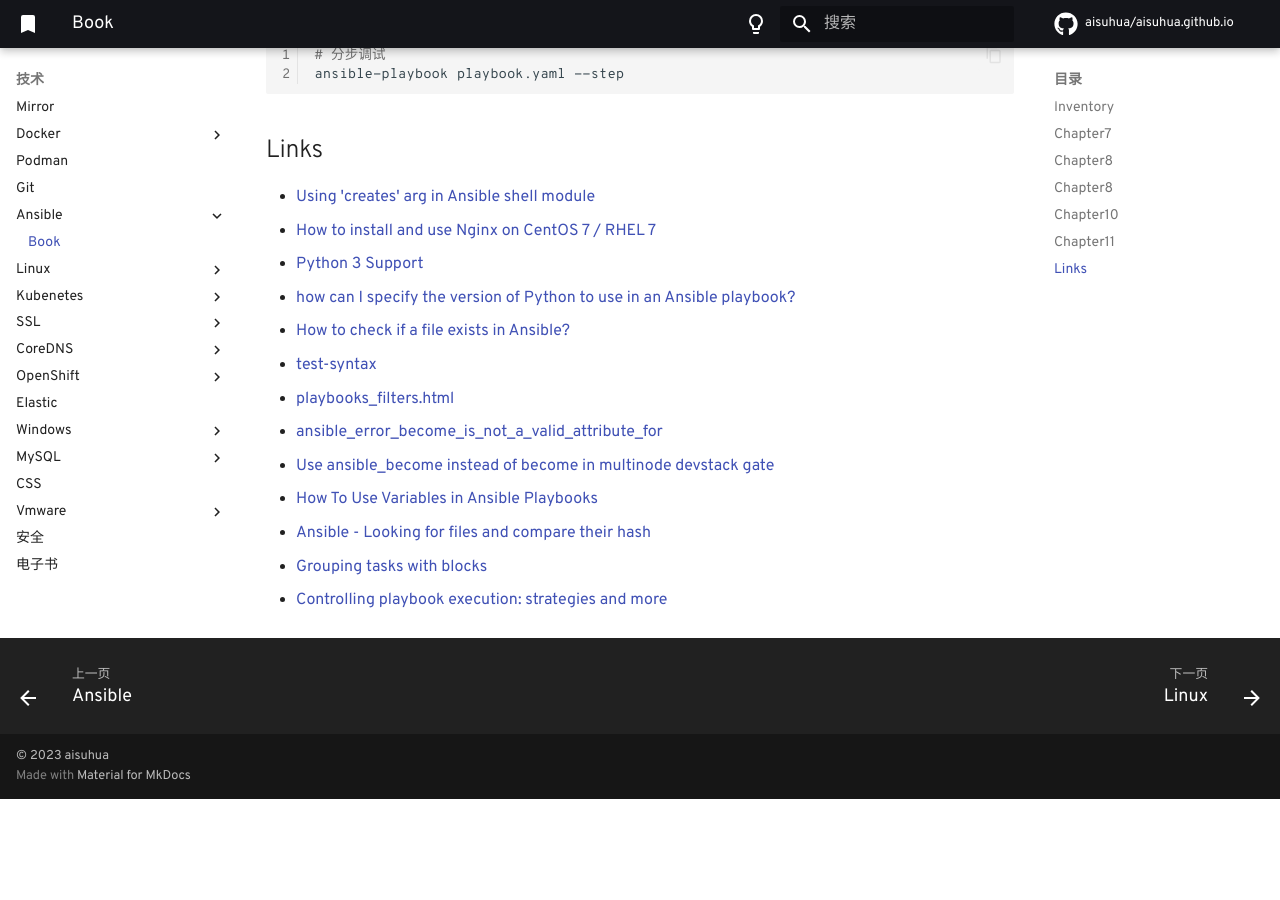
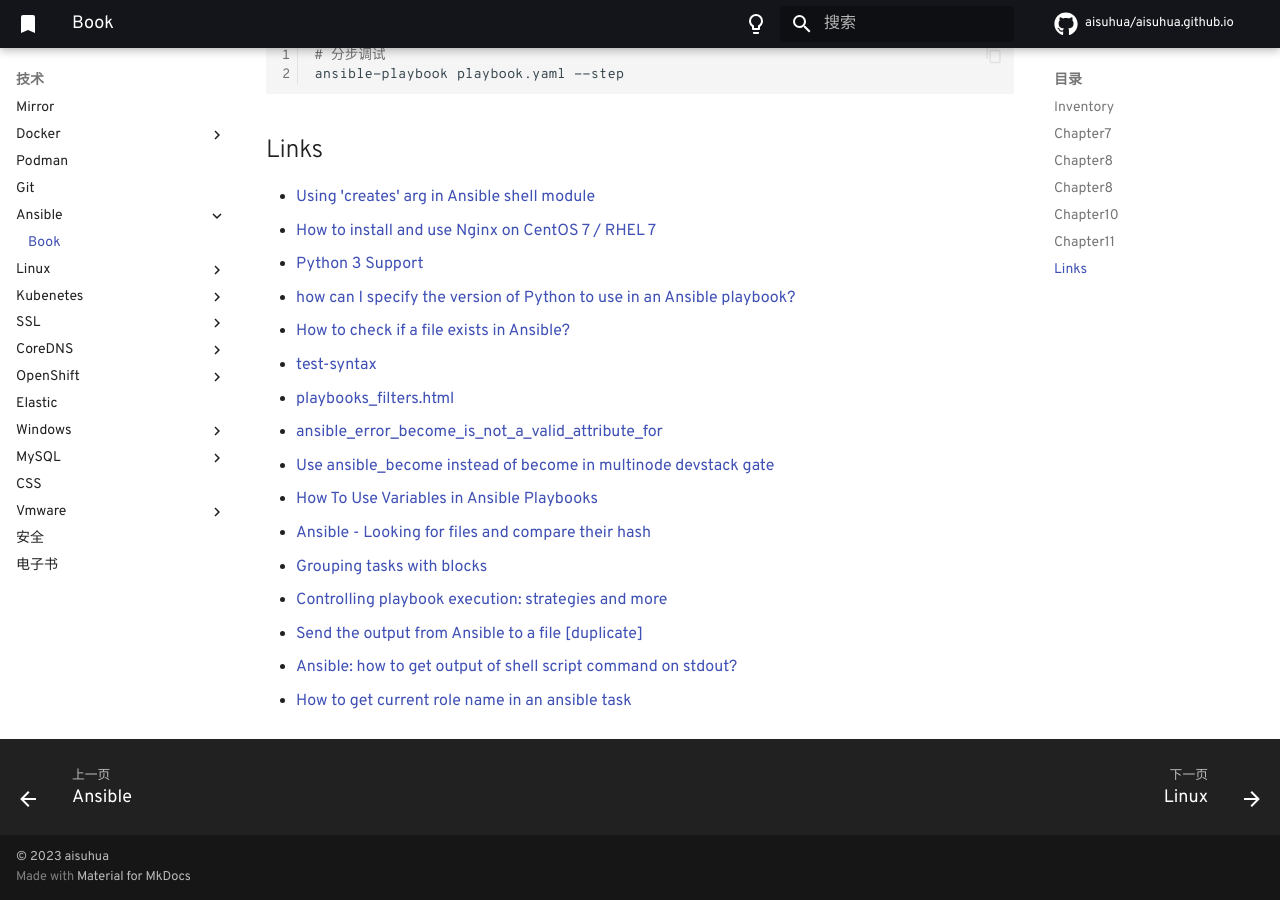
Before and after one commit to aisuhua/aisuhua.github.io, an MkDocs documentation site: the page built from docs/ansible/book.md, in a window 1280 px wide and 900 px high, scrolled down 2958 px. Built offline with MkDocs 1.6.1 and Material for MkDocs 9.7.7, drawn with Linux system fonts in a browser that asks for light colours; comment, search, counter and statistics services are not loaded; before the commit the page ends 3757 px from its top, so only the background shows below that.

Commit message:
index.md

```diff
--- a/docs/ansible/book.md
+++ b/docs/ansible/book.md
@@ -160,3 +160,6 @@ ansible-playbook playbook.yaml --step
 - [Ansible - Looking for files and compare their hash](https://stackoverflow.com/questions/70724783/ansible-looking-for-files-and-compare-their-hash)
 - [Grouping tasks with blocks](https://docs.ansible.com/ansible/latest/playbook_guide/playbooks_blocks.html)
 - [Controlling playbook execution: strategies and more](https://docs.ansible.com/ansible/latest/playbook_guide/playbooks_strategies.html#setting-the-batch-size-with-serial)
+- [Send the output from Ansible to a file [duplicate]](https://stackoverflow.com/questions/74832194/send-the-output-from-ansible-to-a-file)
+- [Ansible: how to get output of shell script command on stdout?](https://serverfault.com/questions/1016686/ansible-how-to-get-output-of-shell-script-command-on-stdout)
+- [How to get current role name in an ansible task](https://stackoverflow.com/questions/25324261/how-to-get-current-role-name-in-an-ansible-task)
```
